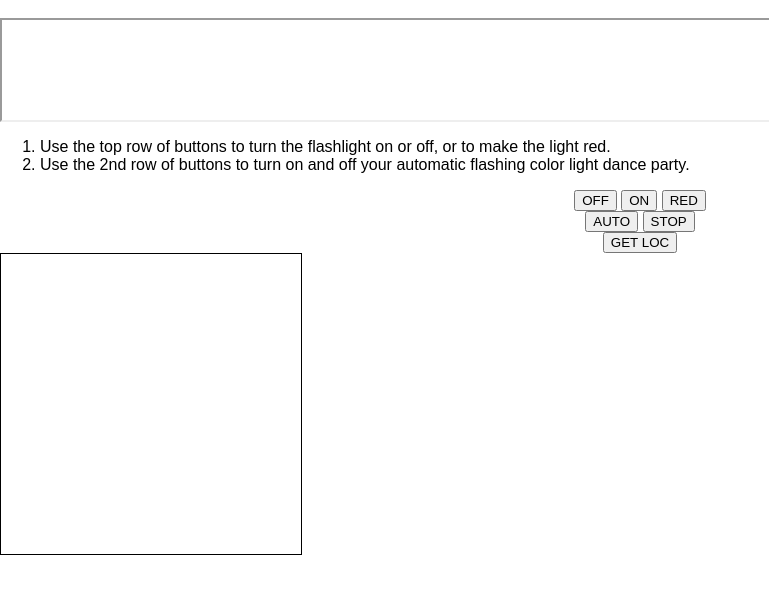
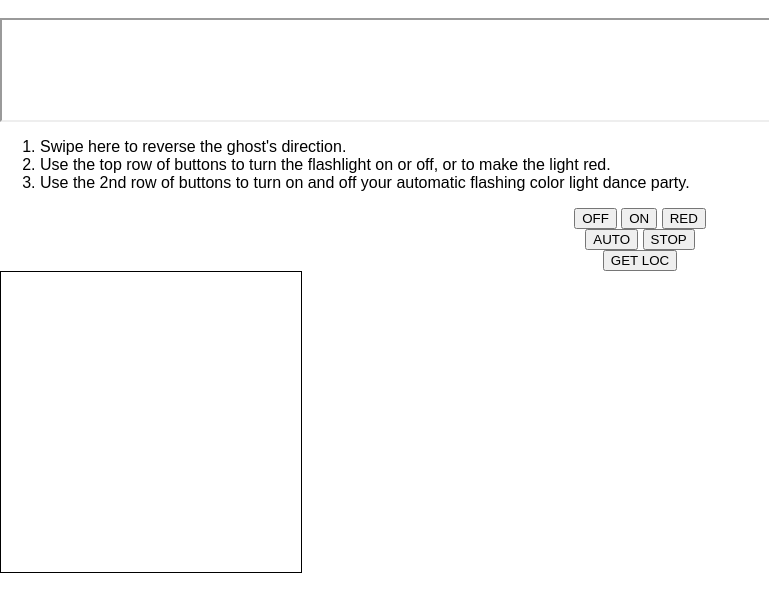
Before and after one commit to VideoCat/WatzThisWithGoogleMapAndSwiping, a plain HTML site: page index.html in a window 1280 px wide. Shown: the part 40-652 px from the top of the page, without its empty margins (0-769 px from the left). Drawn offline with Linux system fonts and the light colour scheme; some packages are replaced by stand-ins of ours.

Commit message:
Update index.html
Add text to show where to swipe to change the ghost's direction.

```diff
--- a/index.html
+++ b/index.html
@@ -281,6 +281,7 @@
       <div id="container">
 <div id="directions" ontouchstart="touchStart(event,'ghost');" ontouchend="touchEnd(event);" ontouchmove="touchMove(event);" ontouchcancel="touchCancel(event);">
           <ol>
+            <li>Swipe here to reverse the ghost's direction.</li>
             <li>
               Use the top row of buttons to turn the flashlight on or off, or to
               make the light red.
```
